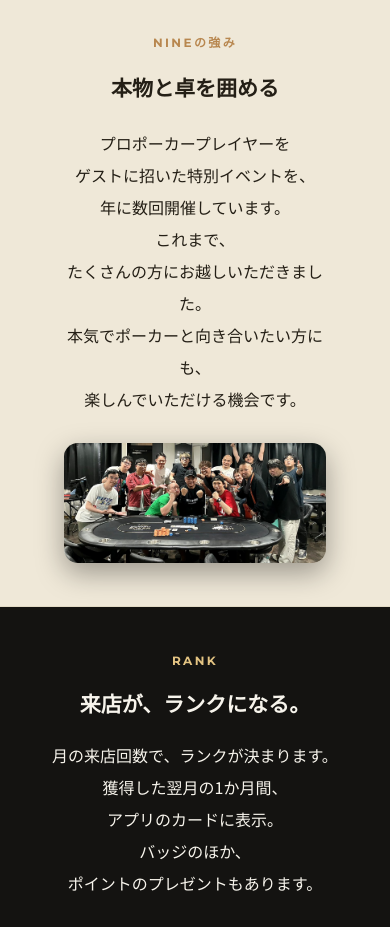
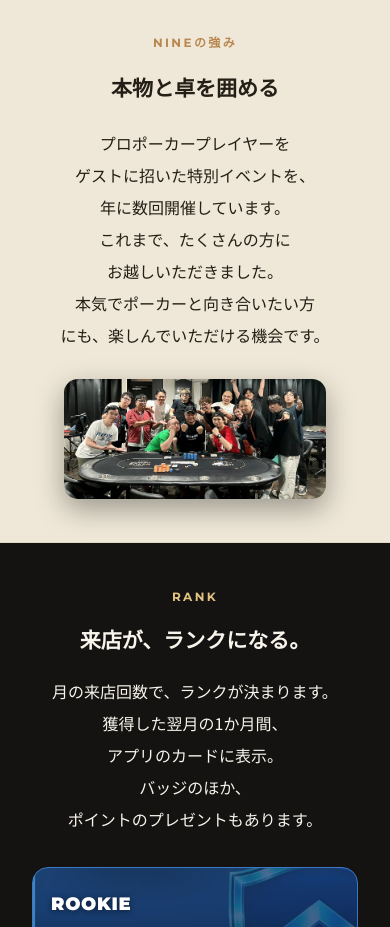
Before and after one commit to choz09/nine-website, a plain HTML site: page poker.html in a window 390 px wide. Shown: the part 5440-6367 px from the top of the page. Drawn offline with Linux system fonts and the light colour scheme; no server answers.

Commit message:
Strength section: mobile line breaks

```diff
--- a/poker.html
+++ b/poker.html
@@ -233,6 +233,7 @@
   .budget .notes{ list-style:none; margin:26px auto 0; padding:0; max-width:520px; text-align:left; }
   .budget .notes li{ font-size:12.5px; color:var(--body-muted); line-height:1.9; padding-left:1.1em; position:relative; margin-bottom:8px; }
   .budget .notes li::before{ content:"※"; position:absolute; left:0; }
+  @media (max-width:640px){ .sect p.wide-sp{ max-width:none; margin-left:-24px; margin-right:-24px; } }
   @media (max-width:640px){ .budget .notes{ margin-left:-24px; margin-right:-24px; } }
 
   /* ---------------- student banner ---------------- */
@@ -474,7 +475,7 @@
   <div class="wrap">
     <div class="eyebrow">Nineの強み</div>
     <h2>本物と卓を囲める</h2>
-    <p>プロポーカープレイヤーを<br class="br-mobile">ゲストに招いた特別イベントを、<br class="br-mobile"><br class="br-pc">年に数回開催しています。<br class="br-mobile"><br class="br-pc">これまで、<br class="br-mobile">たくさんの方にお越しいただきました。<br class="br-mobile"><br class="br-pc">本気でポーカーと向き合いたい方にも、<br class="br-mobile">楽しんでいただける機会です。</p>
+    <p class="wide-sp">プロポーカープレイヤーを<br class="br-mobile">ゲストに招いた特別イベントを、<br class="br-mobile"><br class="br-pc">年に数回開催しています。<br class="br-mobile"><br class="br-pc">これまで、たくさんの方に<br class="br-mobile">お越しいただきました。<br class="br-mobile"><br class="br-pc">本気でポーカーと向き合いたい方<br class="br-mobile">にも、楽しんでいただける機会です。</p>
     <img class="photo-slot-img" src="img/poker-guest-event.jpg" alt="プロポーカープレイヤーを招いたゲストイベントの様子" loading="lazy">
   </div>
 </section>
```
